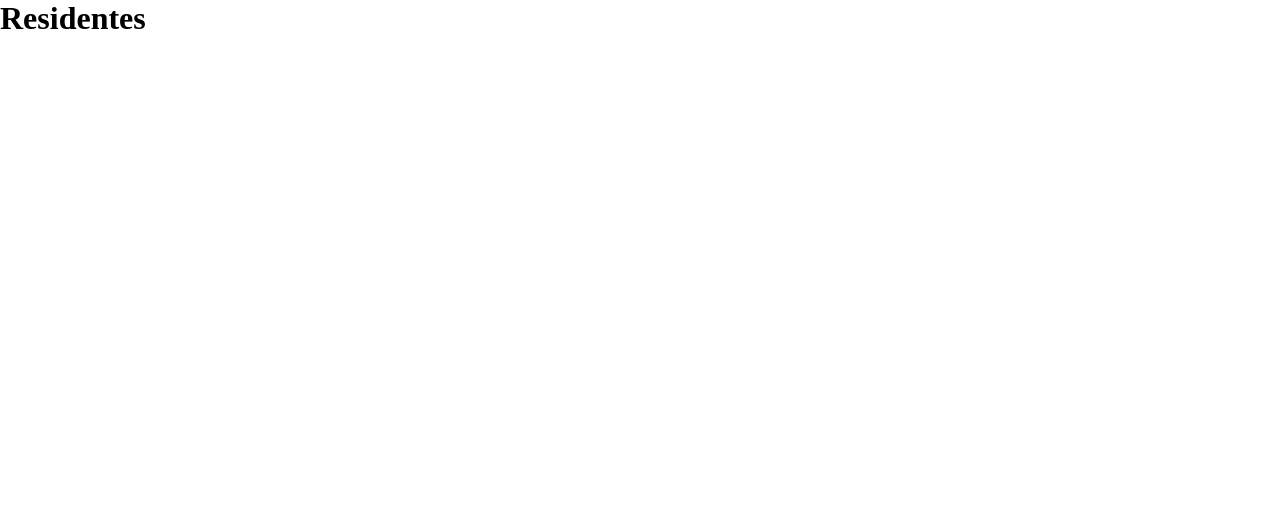
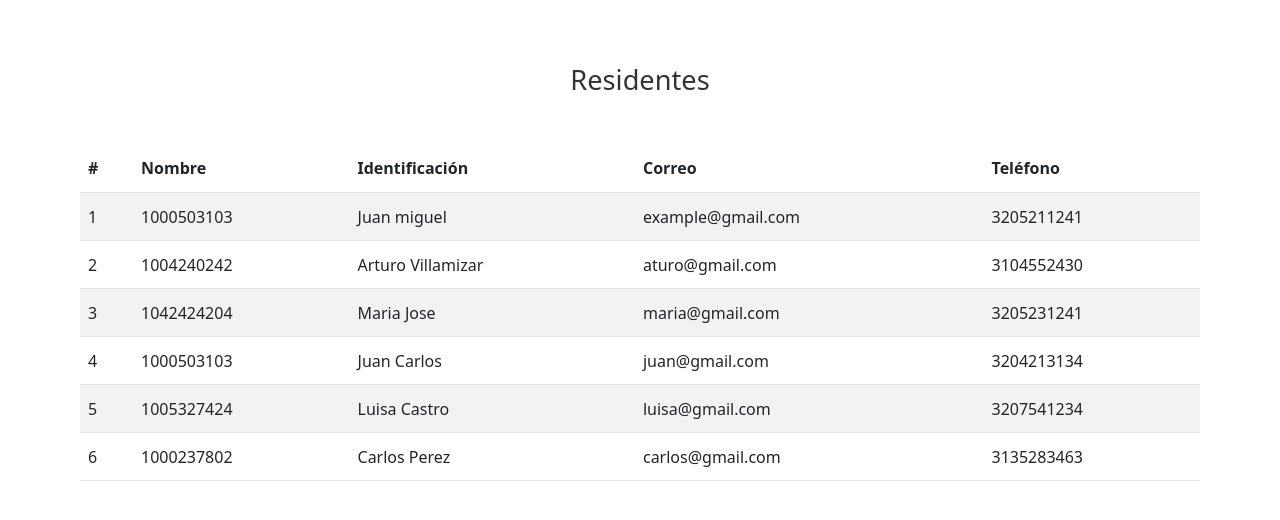
Before and after one commit to D3ter/ciclo3MT, a plain HTML site: page pages/residentes/residentes.html in a window 1280 px wide. Drawn offline with nearby package versions, Linux system fonts and the light colour scheme.

Commit message:
[feat] muestra de datos y colores

```diff
--- a/components/header/header.css
+++ b/components/header/header.css
@@ -7,5 +7,9 @@ html, body, #root {
 
 nav{
     height: 100%;
+    display: flex;
+    align-items: center;
     background-color: #fff;
+    padding: 0 3rem;
+    justify-content: space-between;
 }
--- a/components/sidebar/sidebar.js
+++ b/components/sidebar/sidebar.js
@@ -7,5 +7,5 @@ function init() {
 function loadPage($event, page) {
   document.getElementsByClassName("active")[0].classList.remove("active");
   $event.target.classList.add("active");
-  content.innerHTML = `<object type="text/html" data="pages/${page}/${page}.html" id="content" style="width: 100%; height: 100%;"></object>`;
+  content.innerHTML = `<object type="text/html" data="pages/${page}/${page}.html" id="contentObj" style="width: 100%; height: 100%;"></object>`;
 }
--- a/index.css
+++ b/index.css
@@ -9,7 +9,7 @@ body{
     top: 0;
     left: 0;
     z-index: 1000;
-    box-shadow: 3px 3px 4px #eee;
+    box-shadow: 5px 5px 4px #eee;
 }
 
 .main{
@@ -26,9 +26,10 @@ body{
     position: sticky;
     top: 0;
     height: 99vh;
-    box-shadow: 3px 3px 4px #eee;
+    box-shadow: 5px 0 4px #eee;
 }
 
 #content {
     width: 100%;
+    height: calc(100vh - 4rem);
 }
--- a/pages/home/home.css
+++ b/pages/home/home.css
@@ -4,3 +4,16 @@ html, body, #root {
     margin: 0;
     padding: 0;
 }
+
+.content{
+    padding: 2rem 3rem;
+    height: calc(100vh - 4rem);
+    display: flex;
+    justify-content: center;
+    align-items: center;
+}
+
+h1{
+    font-size: 2.5rem;
+    color: #333;
+}
--- a/pages/residencia/residencia.css
+++ b/pages/residencia/residencia.css
@@ -0,0 +1,19 @@
+html, body, #root {
+    height: 100%;
+    width: 100%;
+    margin: 0;
+    padding: 0;
+}
+
+.content{
+    padding: 2rem 3rem;
+    height: calc(100vh - 4rem);
+    display: flex;
+    justify-content: center;
+    align-items: center;
+}
+
+h1{
+    font-size: 2.5rem;
+    color: #333;
+}
--- a/pages/residencias/residencias.css
+++ b/pages/residencias/residencias.css
@@ -4,3 +4,32 @@ html, body, #root {
     margin: 0;
     padding: 0;
 }
+
+.content{
+    padding: 2rem 3rem;
+    height: calc(100vh - 4rem);
+    display: flex;
+    flex-direction: column;
+    align-items: center;
+}
+
+h1{
+    font-size: 1.7rem;
+    color: #333;
+    margin: 2rem 0;
+}
+
+.data{
+    width: 100%;
+    padding: 1rem 2rem;
+}
+
+tr{
+    vertical-align: middle;
+    height: 3rem;
+}
+
+.residencia:hover {
+    cursor: pointer;
+    background-color: #f1f1f1;
+}
--- a/pages/residente/residente.css
+++ b/pages/residente/residente.css
@@ -0,0 +1,19 @@
+html, body, #root {
+    height: 100%;
+    width: 100%;
+    margin: 0;
+    padding: 0;
+}
+
+.content{
+    padding: 2rem 3rem;
+    height: calc(100vh - 4rem);
+    display: flex;
+    justify-content: center;
+    align-items: center;
+}
+
+h1{
+    font-size: 2.5rem;
+    color: #333;
+}
--- a/pages/residentes/residentes.css
+++ b/pages/residentes/residentes.css
@@ -4,3 +4,32 @@ html, body, #root {
     margin: 0;
     padding: 0;
 }
+
+.content{
+    padding: 2rem 3rem;
+    height: calc(100vh - 4rem);
+    display: flex;
+    flex-direction: column;
+    align-items: center;
+}
+
+h1{
+    font-size: 1.7rem;
+    color: #333;
+    margin: 2rem 0;
+}
+
+.data{
+    width: 100%;
+    padding: 1rem 2rem;
+}
+
+tr{
+    vertical-align: middle;
+    height: 3rem;
+}
+
+.residente:hover {
+    cursor: pointer;
+    background-color: #f1f1f1;
+}
--- a/pages/residentes/residentes.html
+++ b/pages/residentes/residentes.html
@@ -1,10 +1,32 @@
 <head>
+    <link
+      href="https://cdn.jsdelivr.net/npm/bootstrap@5.2.2/dist/css/bootstrap.min.css"
+      rel="stylesheet"
+      integrity="sha384-Zenh87qX5JnK2Jl0vWa8Ck2rdkQ2Bzep5IDxbcnCeuOxjzrPF/et3URy9Bv1WTRi"
+      crossorigin="anonymous"
+    />
     <link rel="stylesheet" href="residentes.css">
 </head>
 <body>
-    <div>
-            <h1>Residentes</h1>
-    </div>
+    <div class="content">
+        <h1>Residentes</h1>
+        <div class="data">
+            <table class="table table-striped">
+                <thead>
+                    <tr>
+                        <th scope="col">#</th>
+                        <th scope="col">Nombre</th>
+                        <th scope="col">Identificación</th>
+                        <th scope="col">Correo</th>
+                        <th scope="col">Teléfono</th>
+                    </tr>
+                </thead>
+                <tbody  id="residentes">
+
+                </tbody>
+            </table>
+        </div>
+</div>
 </body>
 <script src="residentes.js"></script>
 </html>
--- a/pages/residentes/residentes.js
+++ b/pages/residentes/residentes.js
@@ -0,0 +1,32 @@
+document.readyState === "complete" ? init() : window.addEventListener("load", init);
+let residentes = [
+    {id: 1, nombre: "Juan miguel", identificacion: "1000503103", correo: "example@gmail.com", telefono: "3205211241"},
+    {id: 2, nombre: "Arturo Villamizar", identificacion: "1004240242", correo: "aturo@gmail.com", telefono: "3104552430"},
+    {id: 3, nombre: "Maria Jose", identificacion: "1042424204", correo: "maria@gmail.com", telefono: "3205231241"},
+    {id: 4, nombre: "Juan Carlos", identificacion: "1000503103", correo: "juan@gmail.com", telefono: "3204213134"},
+    {id: 5, nombre: "Luisa Castro", identificacion: "1005327424", correo: "luisa@gmail.com", telefono: "3207541234"},
+    {id: 6, nombre: "Carlos Perez", identificacion: "1000237802", correo: "carlos@gmail.com", telefono: "3135283463"},
+]
+let content = null;
+function init() {
+    content = parent.document.getElementById("content");
+    let row = 0;
+    document.getElementById("residentes").innerHTML = residentes.map(residente => {
+        row++;
+        return `<tr onclick="show(${residente.id})" class="residente">
+            <td scope="row">${row}</td>
+            <td>${residente.identificacion}</td>
+            <td>${residente.nombre}</td>
+            <td>${residente.correo}</td>
+            <td>${residente.telefono}</td>
+        </tr>`
+    }
+    ).join("");
+
+}
+
+function show(id){
+    const residente = residentes.find(residente => residente.id === id);
+    content.innerHTML = `<object type="text/html" data="pages/residente/residente.html" id="contentObj" style="width: 100%; height: 100%;"></object>`;
+
+}
```
Also changed, not shown: components/header/header.html (+2 -1 lines), components/sidebar/sidebar.css (+9 -4 lines), components/sidebar/sidebar.html (+1 -2 lines), pages/home/home.html (+2 -2 lines), pages/residencia/residencia.html (+12 -0 lines), pages/residencias/residencias.html (+22 -1 lines), pages/residencias/residencias.js (+32 -0 lines), pages/residente/residente.html (+12 -0 lines), assets/logo.svg (added).
